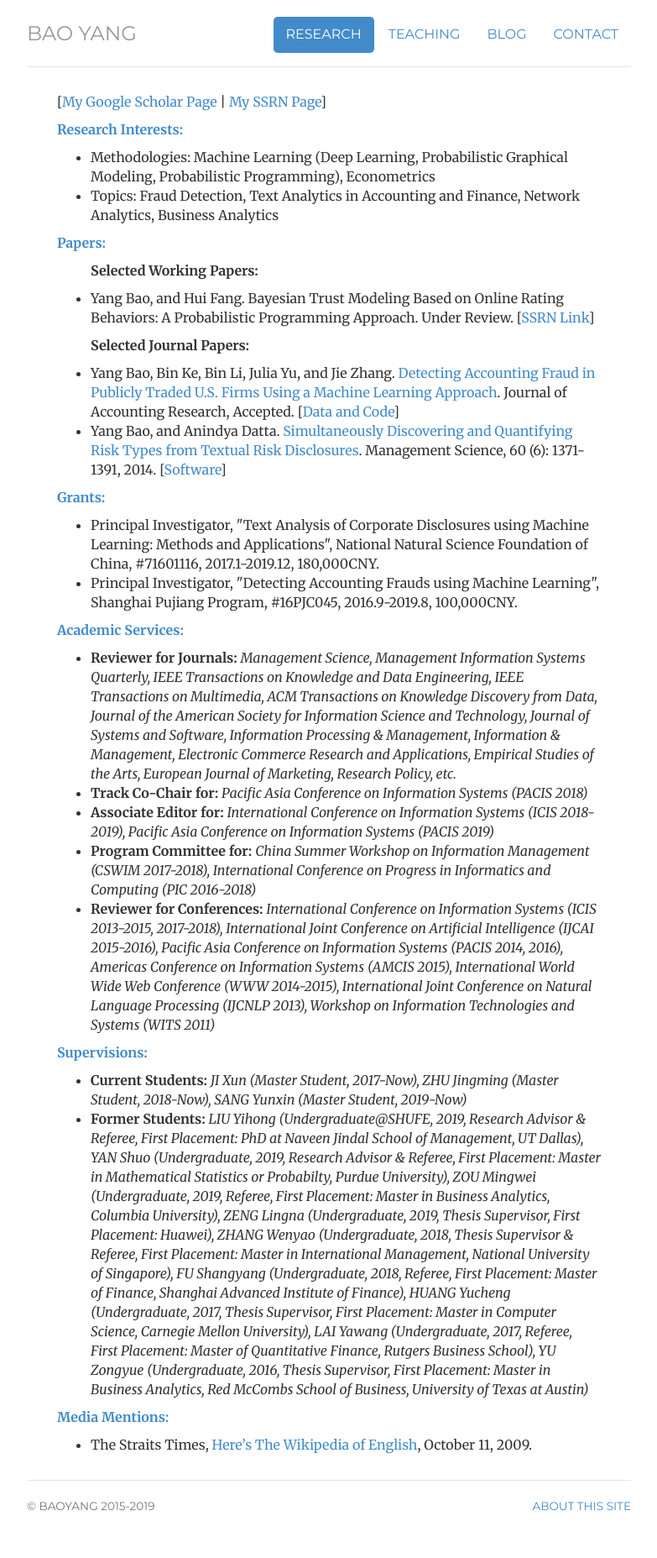
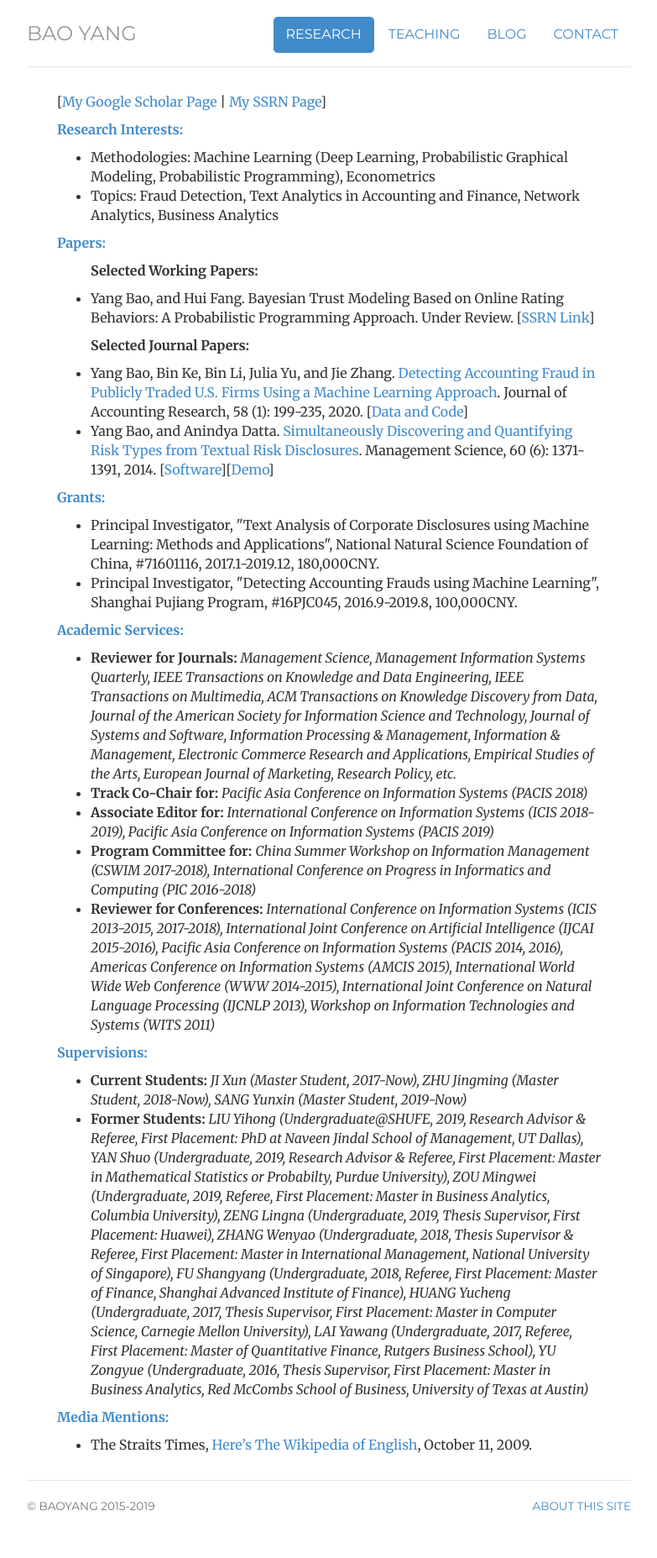
Before and after one commit to popeye007/popeye007.github.io, a Jekyll site: the page built from research/index.html, in a window 1280 px wide. Shown: the whole page at 84% size, without its empty margins (248-1031 px from the left). Built offline with Jekyll 4.4.1, drawn with Linux system fonts in a browser that asks for light colours; comment, search, counter and statistics services are not loaded.

Commit message:
Update index.html

```diff
--- a/research/index.html
+++ b/research/index.html
@@ -29,8 +29,8 @@ description: Research by Bao Yang.
 		<!-- <p><u>Selected Journal Papers:</u></p> -->
 		<ul>
 			<p><b>Selected Journal Papers:</b></p>
-			<li>Yang Bao, Bin Ke, Bin Li, Julia Yu, and Jie Zhang. <a href="https://onlinelibrary.wiley.com/doi/10.1111/1475-679X.12292">Detecting Accounting Fraud in Publicly Traded U.S. Firms Using a Machine Learning Approach</a>. Journal of Accounting Research, Accepted. [<a href="https://github.com/JarFraud/FraudDetection">Data and Code</a>]</li>
-			<li>Yang Bao, and Anindya Datta. <a href="http://pubsonline.informs.org/doi/abs/10.1287/mnsc.2014.1930">Simultaneously Discovering and Quantifying Risk Types from Textual Risk Disclosures</a>. Management Science, 60 (6): 1371-1391, 2014. [<a href="https://pubsonline.informs.org/doi/suppl/10.1287/mnsc.2014.1930">Software</a>]</li></li>
+			<li>Yang Bao, Bin Ke, Bin Li, Julia Yu, and Jie Zhang. <a href="https://onlinelibrary.wiley.com/doi/10.1111/1475-679X.12292">Detecting Accounting Fraud in Publicly Traded U.S. Firms Using a Machine Learning Approach</a>. Journal of Accounting Research, 58 (1): 199-235, 2020. [<a href="https://github.com/JarFraud/FraudDetection">Data and Code</a>]</li>
+			<li>Yang Bao, and Anindya Datta. <a href="http://pubsonline.informs.org/doi/abs/10.1287/mnsc.2014.1930">Simultaneously Discovering and Quantifying Risk Types from Textual Risk Disclosures</a>. Management Science, 60 (6): 1371-1391, 2014. [<a href="https://pubsonline.informs.org/doi/suppl/10.1287/mnsc.2014.1930">Software</a>][<a href="http://yangbao.org/10ksldaviz/">Demo</a>]</li>
 		</ul>
 
 
```
